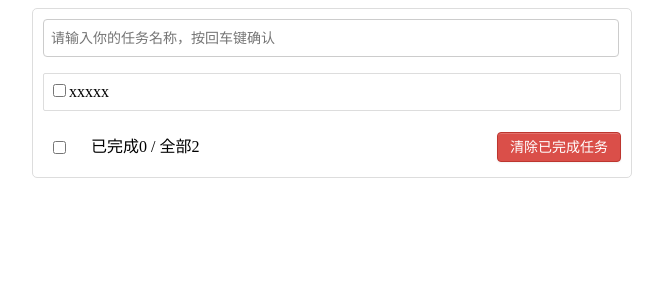
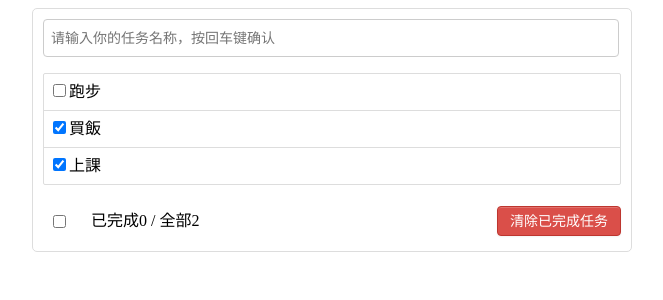
Before and after one commit to ryowuandjanet/vueTodo, a Vue app: page / in a window 1280 px wide. Shown: the top 300 px of the page, without its empty margins (308-971 px from the left). Built offline with nearby package versions, Linux system fonts and the light colour scheme.

Commit message:
76 尚硅谷 Vue3 todoList案例遍历数据并展示

```diff
--- a/src/App.vue
+++ b/src/App.vue
@@ -2,25 +2,38 @@
   <div class="todo-container">
     <div class="todo-wrap">
       <Header />
-      <List />
+      <List :todos="todos" />
       <Footer />
     </div>
   </div>
 </template>
 
 <script lang="ts">
-  import { defineComponent } from 'vue'
+  import { defineComponent, reactive, toRefs } from 'vue'
   import Header from './components/Header.vue'
   import List from './components/List.vue'
   import Footer from './components/Footer.vue'
+  import { Todo } from './types/todo'
+
   export default defineComponent ({
     name: 'App',
     components: {
       Header,
       List,
       Footer
+    },
+    setup(){
+      const state = reactive<{ todos: Todo[]}>({
+        todos:[
+          { id:1, title: "跑步", isCompleted: false },
+          { id:2, title: "買飯", isCompleted: true },
+          { id:3, title: "上課", isCompleted: true }
+        ]
+      })
+      return{
+        ...toRefs(state)
+      }
     }
-
   })
 </script>
 
--- a/src/components/Item.vue
+++ b/src/components/Item.vue
@@ -1,8 +1,8 @@
 <template>
   <li>
     <label>
-      <input type="checkbox" />
-      <span>xxxxx</span>
+      <input type="checkbox" v-model="todo.isCompleted"/>
+      <span>{{ todo.title }}</span>
     </label>
     <button class="btn btn-danger" style="display: none">删除</button>
   </li>
@@ -10,8 +10,13 @@
 
 <script lang="ts">
   import { defineComponent } from "vue";
+  import { Todo } from "../types/todo";
+
   export default defineComponent({
     name: "Item",
+    props: {
+      todo: Object as () => Todo
+    }
   });
 </script>
 
--- a/src/components/List.vue
+++ b/src/components/List.vue
@@ -1,6 +1,6 @@
 <template>
   <ul class="todo-main">
-    <Item />
+    <Item v-for="(todo,index) in todos" :key="todo.id" :todo="todo"/>
   </ul>
 </template>
 
@@ -12,6 +12,7 @@
     components: {
       Item,
     },
+    props: ['todos']
   });
 </script>
 
--- /dev/null
+++ b/src/types/todo.ts
@@ -0,0 +1,5 @@
+export interface Todo {
+  id: number,
+  title: string,
+  isCompleted: boolean
+}
```
